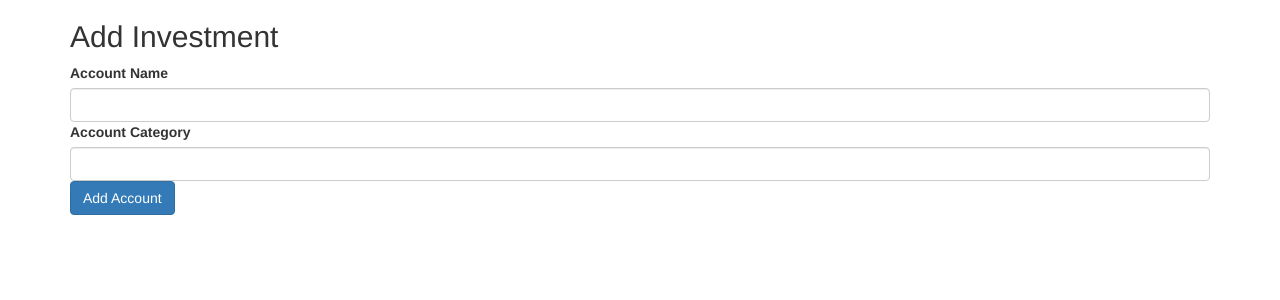
After one commit to ezetter/ez_finance_flask, a Flask app: page /add_account in a window 1280 px wide. The commit adds this page. Shown: the top 300 px of the page. Run offline with Flask 2, Linux system fonts and the light colour scheme; parts of the project's set-up code (start-up, migrations or seed data) failed here and were passed over; some libraries are stand-ins or nearby versions.

Commit message:
Moved add accout to separate page

```diff
--- a/webapp/controllers/main.py
+++ b/webapp/controllers/main.py
@@ -10,23 +10,14 @@ main_blueprint = Blueprint(
 )
 
 
-@main_blueprint.route("/", methods=['GET', 'POST'])
+@main_blueprint.route("/", methods=['GET'])
 def index():
     accounts = Account.query.all()
     if request.args.get('current'):
         update_account_prices(accounts)
     total = round(sum(inv.price * inv.shares for account in accounts
                       for inv in account.investments if inv.price), 2)
-    form = AccountForm()
-    if form.validate_on_submit():
-        name = form.name.data
-        category = form.category.data
-        form.name.data = ''
-        act = Account(name=name, category=category)
-        db.session.add(act)
-        db.session.commit()
-        return redirect(url_for('.index'))
-    return render_template("index.html", accounts=accounts, form=form, total=total)
+    return render_template("index.html", accounts=accounts, total=total)
 
 
 @main_blueprint.route("/edit/<int:account_id>", methods=['GET', 'POST'])
@@ -41,6 +32,20 @@ def edit(account_id):
         db.session.commit()
         return redirect(url_for('.index'))
     return render_template("edit.html", account=account, form=form)
+
+
+@main_blueprint.route("/add_account", methods=['GET', 'POST'])
+def add_account():
+    form = AccountForm()
+    if form.validate_on_submit():
+        name = form.name.data
+        category = form.category.data
+        form.name.data = ''
+        act = Account(name=name, category=category)
+        db.session.add(act)
+        db.session.commit()
+        return redirect(url_for('.index'))
+    return render_template("add_account.html", form=form)
 
 
 @main_blueprint.route("/add-investment/<int:account_id>", methods=['GET', 'POST'])
--- /dev/null
+++ b/webapp/templates/add_account.html
@@ -0,0 +1,17 @@
+{% extends "base.html" %}
+
+{% block title %}Add Investment{% endblock %}
+
+{% block body %}
+  <h2>Add Investment</h2>
+
+<form method="POST" action="{{ url_for('.add_account')}}">
+    {{ form.hidden_tag() }}
+    {{ form.name.label }}
+    {{ form.name(class_='form-control') }}
+    {{ form.category.label }}
+    {{ form.category(class_='form-control') }}
+    <input class="btn btn-primary" type="submit" value="Add Account">
+</form>
+
+{% endblock %}
```
Also changed, not shown: webapp/templates/index.html (+2 -10 lines).
